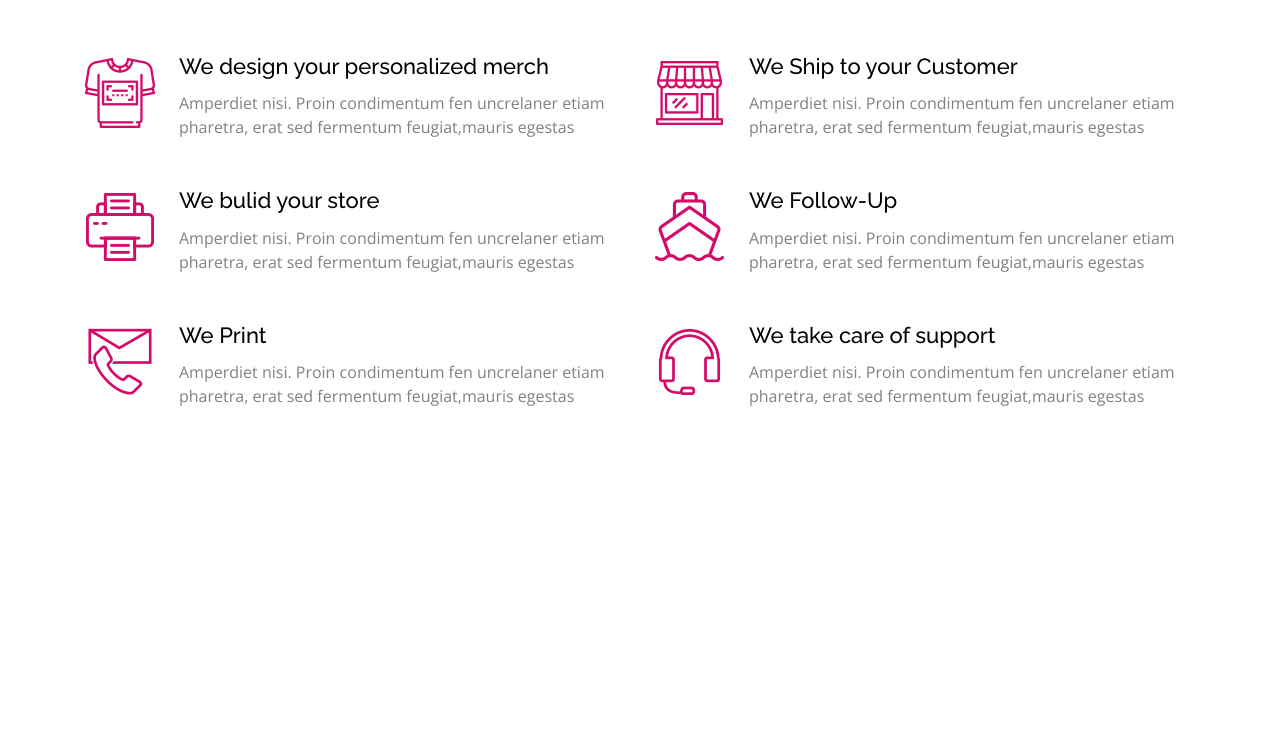
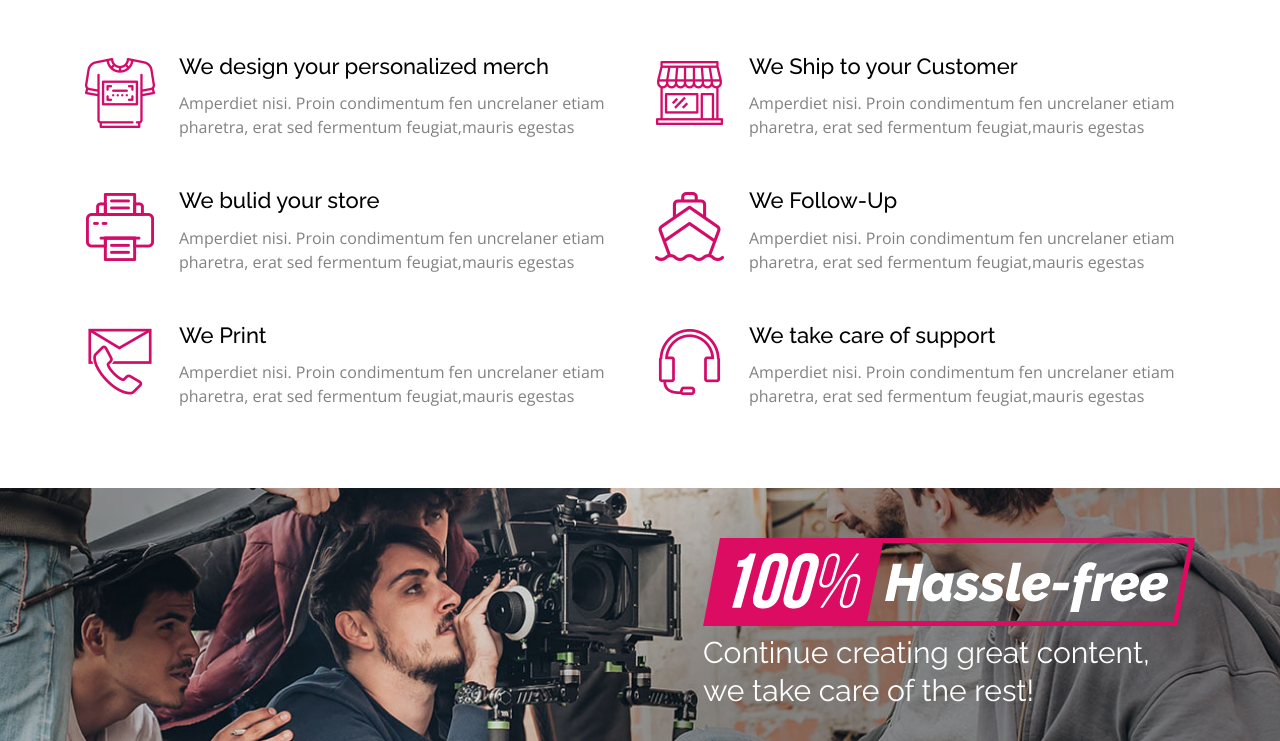
Before and after one commit to fysalyaqoob/Gmm, a plain HTML site: page index.html in a window 1280 px wide. Shown: the part 806-1547 px from the top of the page. Before the commit the page ends 1294 px from the top, so only its background shows below. Drawn offline with nearby package versions, Linux system fonts and the light colour scheme.

Commit message:
Home CTA Banner added

```diff
--- a/assets/css/main.css
+++ b/assets/css/main.css
@@ -22,6 +22,7 @@ img {
 
 .site-header .navbar {
     font-family: "Raleway", sans-serif;
+    font-weight: 400;
 }
 
 .site-header .navbar-nav > li {
@@ -167,6 +168,29 @@ h6 {
     margin-bottom: 0;
 }
 
+.home-cta {
+    background: #f2f2f2 url(../img/home-banner-01.jpg) no-repeat top center;
+    background-size: cover;
+    color: #fff;
+    padding: 2rem 0 1rem 0;
+}
+
+.home-cta .home-cta-text .cta-text {
+    max-width: 492px;
+}
+
+.home-cta .home-cta-text .cta-text {
+    margin-top: 0.5rem;
+    font-family: "Raleway", sans-serif;
+    font-weight: 400;
+    line-height: 1.25;
+    font-size: 1.125rem;
+}
+
+.home-cta .home-cta-text > img {
+    max-width: 280px;
+}
+
 @media (min-width: 992px) {
     .hero-title {
         font-size: 3.75rem;
@@ -178,6 +202,18 @@ h6 {
 
     .section {
         padding: 5rem 0;
+    }
+
+    .home-cta .home-cta-text .cta-text  {
+        font-size: 1.875rem;
+    }
+
+    .home-cta .home-cta-text > img {
+        max-width: 100%;
+    }
+
+    .home-cta {
+        padding: 3.125rem 0 2rem 0;
     }
 }
 
--- a/index.html
+++ b/index.html
@@ -132,8 +132,18 @@
                         </div>
                     </div>
                 </div><!-- #END Section 1 -->
-                <div class="home-cta-1">
-
+                <div class="home-cta hcta-1">
+                    <div class="home-cta-inner">
+                        <div class="container">
+                            <div class="d-flex flex-column">
+                                <div class="home-cta-text ml-auto">
+                                    <img src="assets/img/hassle-free-badge-image.png" alt="Hassle Free">
+                                    <div class="cta-text d-block">Continue creating great content,<br> we take care of the rest!
+                                    </div>
+                                </div>
+                            </div>
+                        </div>
+                    </div>
                 </div><!-- #END Home CTA 1 -->
             </main>
         </div>
```
